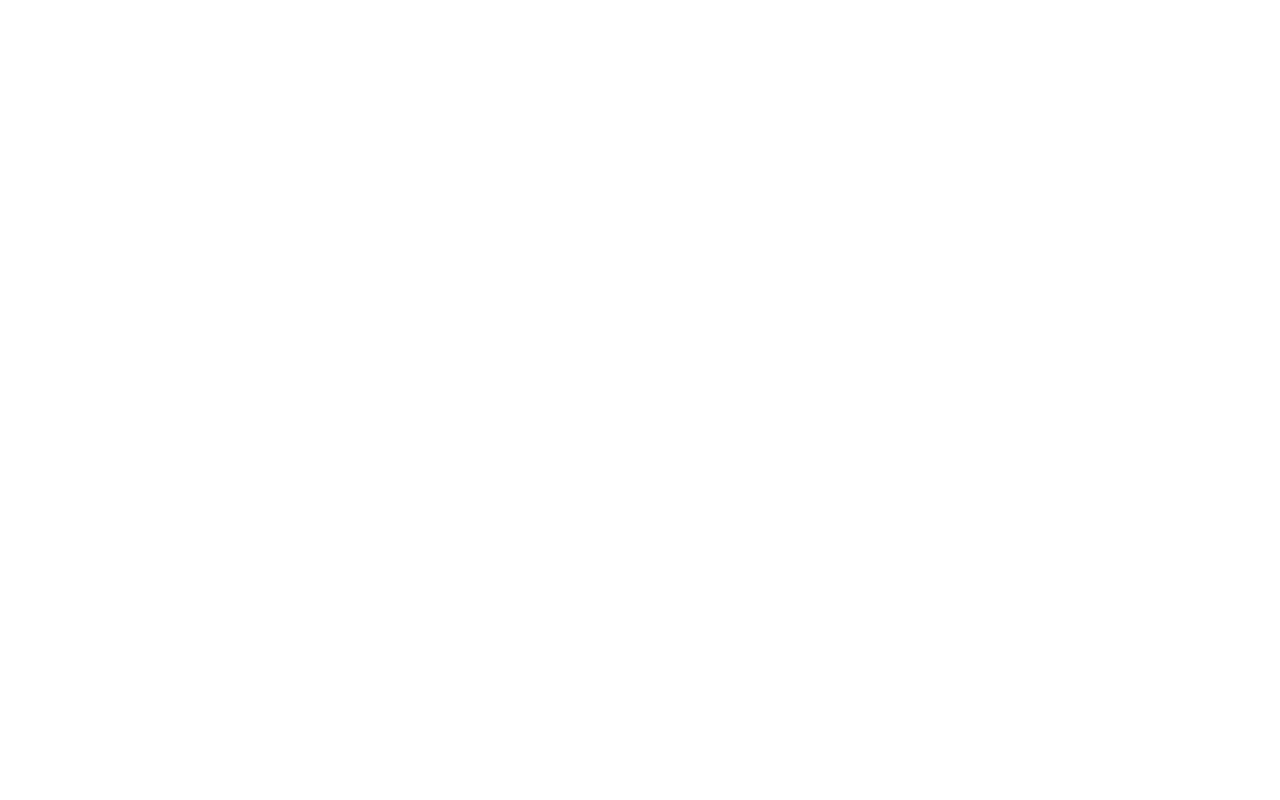
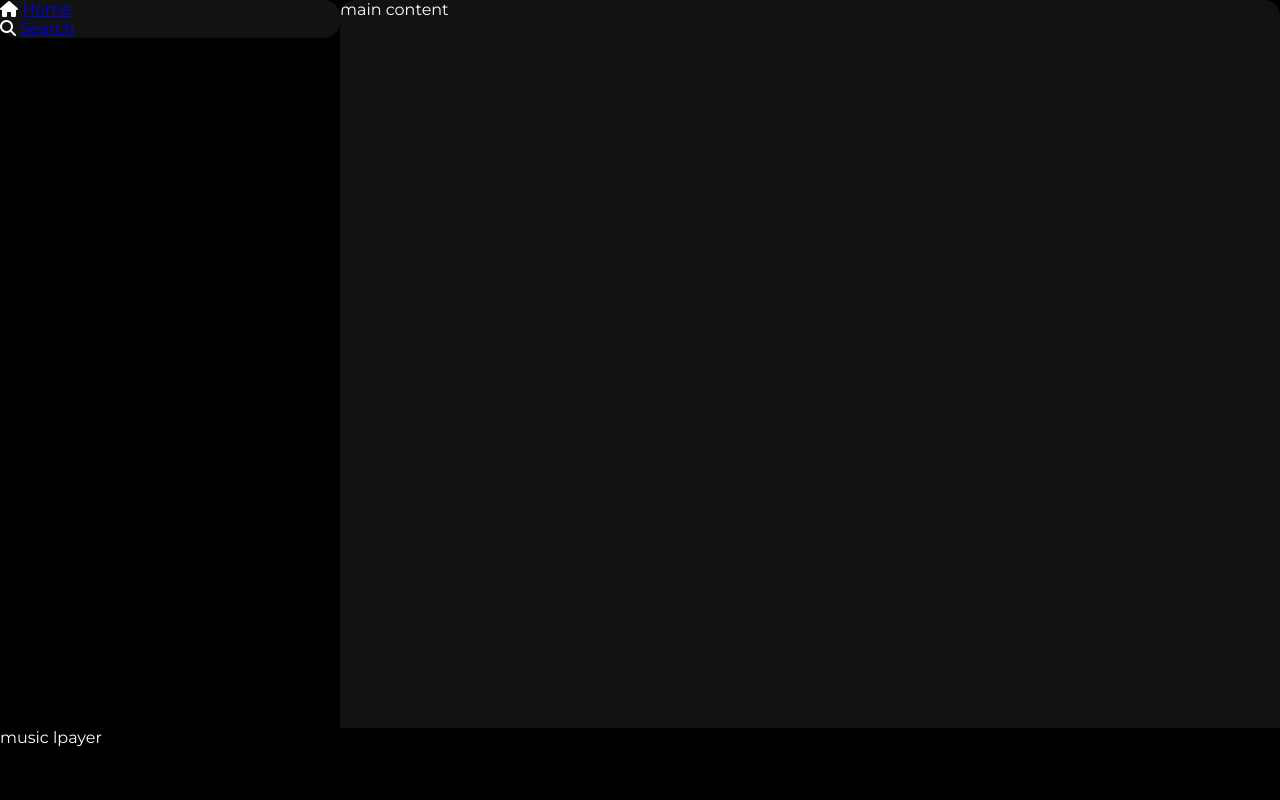
Before and after one commit to Govind96i/ProjectS, a plain HTML site: page index.html in a window 1280 px wide. Drawn offline with Linux system fonts and the light colour scheme.

Commit message:
add today code

```diff
--- a/index.css
+++ b/index.css
@@ -0,0 +1,47 @@
+body {
+    font-family: "Montserrat", sans-serif;
+    margin: 0;
+    background-color: black;
+    color: #fff;
+    overflow: hidden;
+}
+
+.main {
+    display: flex;
+    height: 100vh;
+}
+
+.sidebar {
+    background-color: black;
+    width: 340px;
+    border-radius: 1rem;/**16px**/
+}
+
+.main-content {
+    background-color: #121212;
+    flex: 1;
+    overflow: auto;
+    border-radius: 1rem;/**16px**/
+}
+
+.music-player {
+    background-color: black;
+    position: fixed;
+    bottom: 0;
+    width: 100%;
+    height: 72px;
+}
+
+.a {
+    text-decoration: none;
+    color: #fff;
+}
+
+.nav {
+    background-color:#121212;
+    border-radius: 1rem;/**16px**/
+    display: flex;
+    flex-direction: column;
+    justify-content: center;
+
+}
--- a/index.html
+++ b/index.html
@@ -3,10 +3,31 @@
 <head>
     <meta charset="UTF-8">
     <meta name="viewport" content="width=device-width, initial-scale=1.0">
+    <link rel="stylesheet" href="https://cdnjs.cloudflare.com/ajax/libs/font-awesome/6.5.1/css/all.min.css" integrity="sha512-DTOQO9RWCH3ppGqcWaEA1BIZOC6xxalwEsw9c2QQeAIftl+Vegovlnee1c9QX4TctnWMn13TZye+giMm8e2LwA==" crossorigin="anonymous" referrerpolicy="no-referrer" />
     <link rel="icon" href="./PROJECTS/spotify.jpg">
     <title>Spotify - Web Player: Music for everyone</title>
+    <link rel="stylesheet" href="index.css">
+    <link rel="preconnect" href="https://fonts.googleapis.com">
+    <link rel="preconnect" href="https://fonts.gstatic.com" crossorigin>
+    <link href="https://fonts.googleapis.com/css2?family=Montserrat:ital,wght@0,100..900;1,100..900&family=Roboto:ital,wght@0,100;0,300;0,400;0,500;0,700;0,900;1,100;1,300;1,400;1,500;1,700;1,900&display=swap" rel="stylesheet">
 </head>
 <body>
+    <div class="main">
+        <div class="sidebar">
+            <div class="nav">
+                <div class="nav-option">
+                    <i class="fa-solid fa-house"></i>
+                    <a href="#">Home</a>
+                </div>
+                <div class="nav-option">
+                   <i class="fa-solid fa-magnifying-glass"></i>
+                    <a href="#">Search</a>
+                </div>
+            </div>
+        </div>
+       <div class="main-content">main content</div>
+       <div class="music-player"> music lpayer</div>
+    </div>
 
 </body>
 </html>
```
